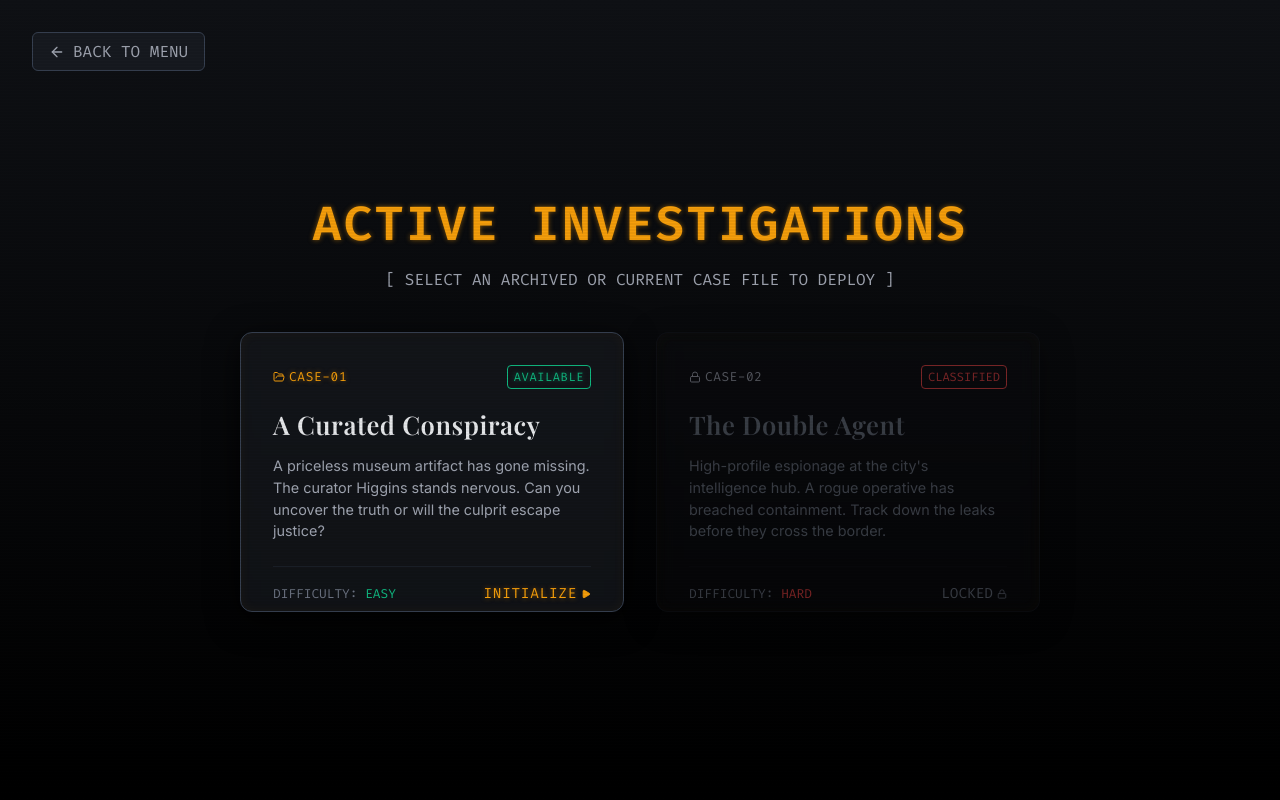
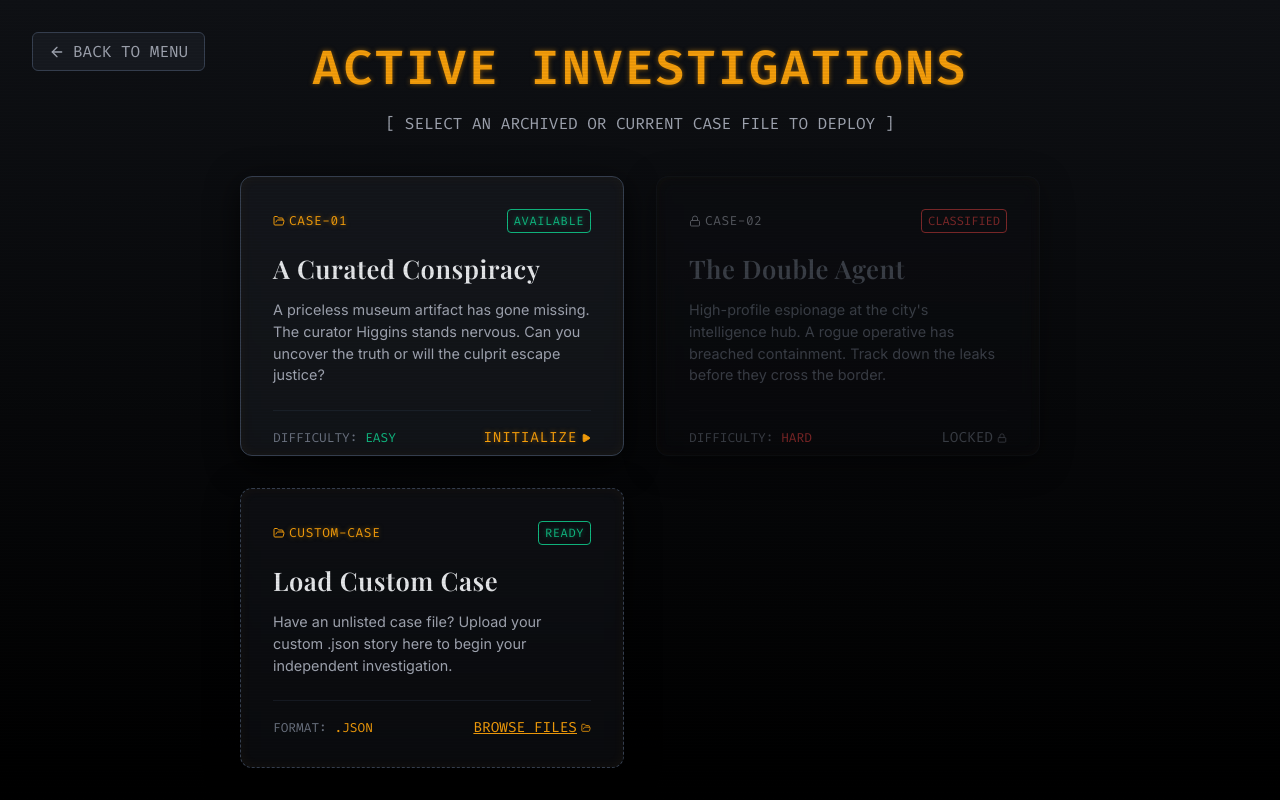
Before and after one commit to ryanhausen/probable_cause, a React (Vite) app: page / in a window 1280 px wide. Both pictures are taken after a click on the button "NEW STORY". Built offline with nearby package versions, Linux system fonts and the light colour scheme; a web font is replaced by a local one.

Commit message:
fixed security, add quick start, add load story

```diff
--- a/src/components/MainMenu.tsx
+++ b/src/components/MainMenu.tsx
@@ -23,6 +23,24 @@ export const MainMenu: React.FC = () => {
         } finally {
             setIsLoading(false);
         }
+    };
+
+    const handleLoadCustomStory = (event: React.ChangeEvent<HTMLInputElement>) => {
+        const file = event.target.files?.[0];
+        if (!file) return;
+
+        const reader = new FileReader();
+        reader.onload = (e) => {
+            try {
+                const content = e.target?.result as string;
+                const parsedStory = JSON.parse(content) as Story;
+                loadStory(parsedStory);
+            } catch (err) {
+                console.error("Failed to parse story json", err);
+                alert("Invalid Story JSON file.\nError: " + (err as Error).message);
+            }
+        };
+        reader.readAsText(file);
     };
 
     if (menuView === 'levels') {
@@ -188,6 +206,67 @@ export const MainMenu: React.FC = () => {
                             </span>
                         </div>
                     </div>
+
+                    {/* Load Custom Story Card */}
+                    <div
+                        className="terminal-panel"
+                        style={{
+                            padding: '2rem',
+                            display: 'flex',
+                            flexDirection: 'column',
+                            justifyContent: 'space-between',
+                            height: '280px',
+                            transition: 'all 0.3s cubic-bezier(0.16, 1, 0.3, 1)',
+                            border: '1px dashed var(--border-color)',
+                            backgroundColor: 'rgba(26, 29, 36, 0.40)',
+                            position: 'relative'
+                        }}
+                        onMouseEnter={(e) => {
+                            e.currentTarget.style.borderColor = 'var(--accent-primary)';
+                            e.currentTarget.style.transform = 'translateY(-4px)';
+                            e.currentTarget.style.boxShadow = '0 12px 40px rgba(245, 158, 11, 0.15), inset 0 0 20px rgba(245, 158, 11, 0.1)';
+                        }}
+                        onMouseLeave={(e) => {
+                            e.currentTarget.style.borderColor = 'var(--border-color)';
+                            e.currentTarget.style.transform = 'translateY(0)';
+                            e.currentTarget.style.boxShadow = 'none';
+                        }}
+                    >
+                        <div>
+                            <div style={{ display: 'flex', justifyContent: 'space-between', alignItems: 'center', marginBottom: '1rem' }}>
+                                <span className="font-terminal" style={{ fontSize: '0.8rem', display: 'flex', alignItems: 'center', gap: '0.25rem' }}>
+                                    <FolderOpen size={12} /> CUSTOM-CASE
+                                </span>
+                                <span className="font-terminal-green" style={{ fontSize: '0.75rem', border: '1px solid var(--accent-success)', padding: '2px 6px', borderRadius: '4px' }}>
+                                    READY
+                                </span>
+                            </div>
+                            <h3 style={{ fontSize: '1.6rem', color: 'var(--text-primary)', fontFamily: 'var(--font-serif)', marginBottom: '0.75rem' }}>
+                                Load Custom Case
+                            </h3>
+                            <p style={{ fontSize: '0.9rem', color: 'var(--text-secondary)', lineHeight: 1.5 }}>
+                                Have an unlisted case file? Upload your custom .json story here to begin your independent investigation.
+                            </p>
+                        </div>
+                        <div style={{ display: 'flex', justifyContent: 'space-between', alignItems: 'center', marginTop: '1.5rem', borderTop: '1px solid rgba(55, 65, 81, 0.3)', paddingTop: '1rem' }}>
+                            <span style={{ fontSize: '0.8rem', color: 'var(--text-muted)', fontFamily: 'var(--font-mono)' }}>
+                                FORMAT: <span style={{ color: 'var(--accent-primary)' }}>.JSON</span>
+                            </span>
+                            <label style={{
+                                cursor: 'pointer',
+                                fontSize: '0.9rem',
+                                color: 'var(--accent-primary)',
+                                fontFamily: 'var(--font-mono)',
+                                display: 'flex',
+                                alignItems: 'center',
+                                gap: '0.25rem',
+                                textDecoration: 'underline'
+                            }}>
+                                BROWSE FILES <FolderOpen size={10} />
+                                <input type="file" accept=".json" style={{ display: 'none' }} onChange={handleLoadCustomStory} />
+                            </label>
+                        </div>
+                    </div>
                 </div>
             </div>
         );
```
Also changed, not shown: 2 other files (tests, documents, lock files or other folders).
